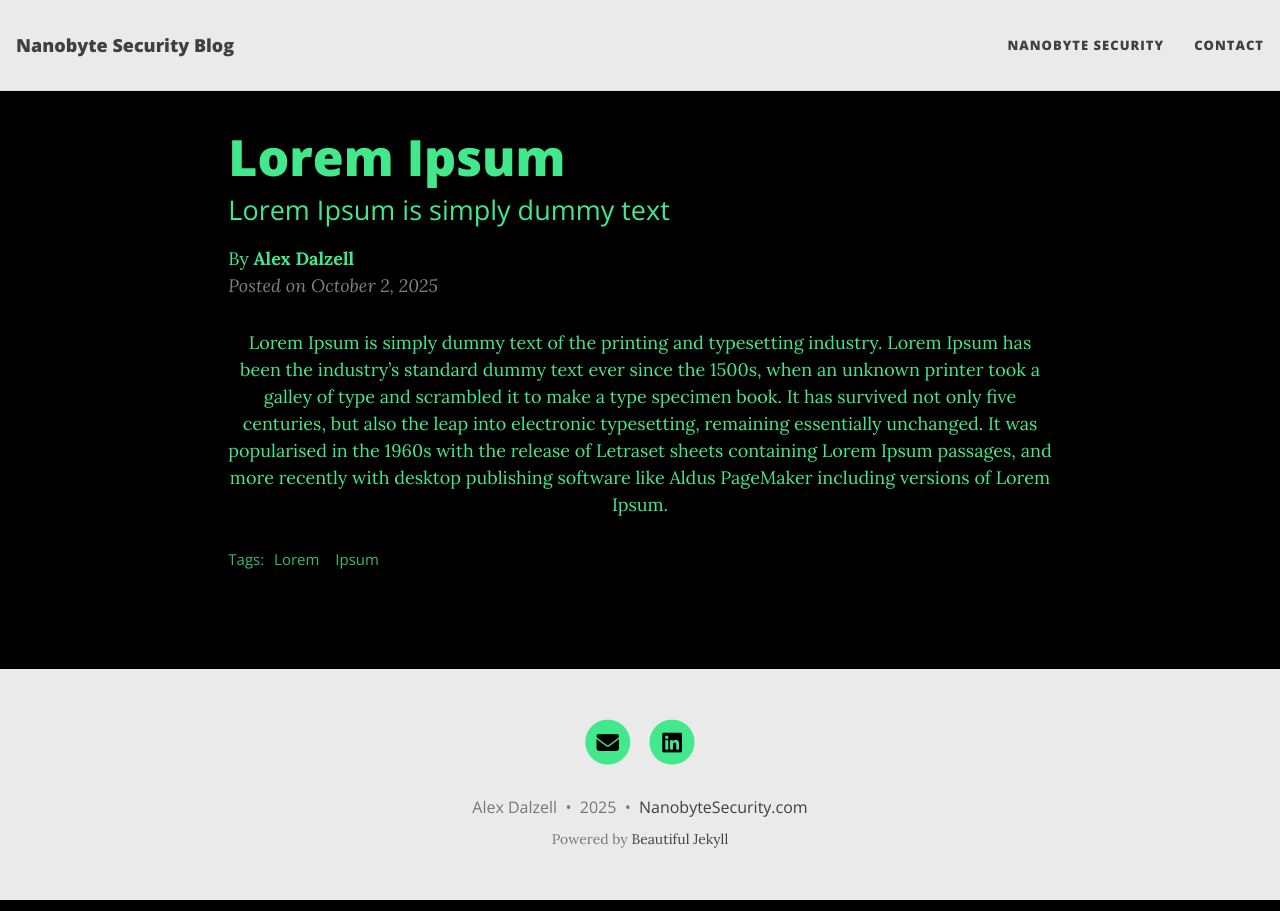
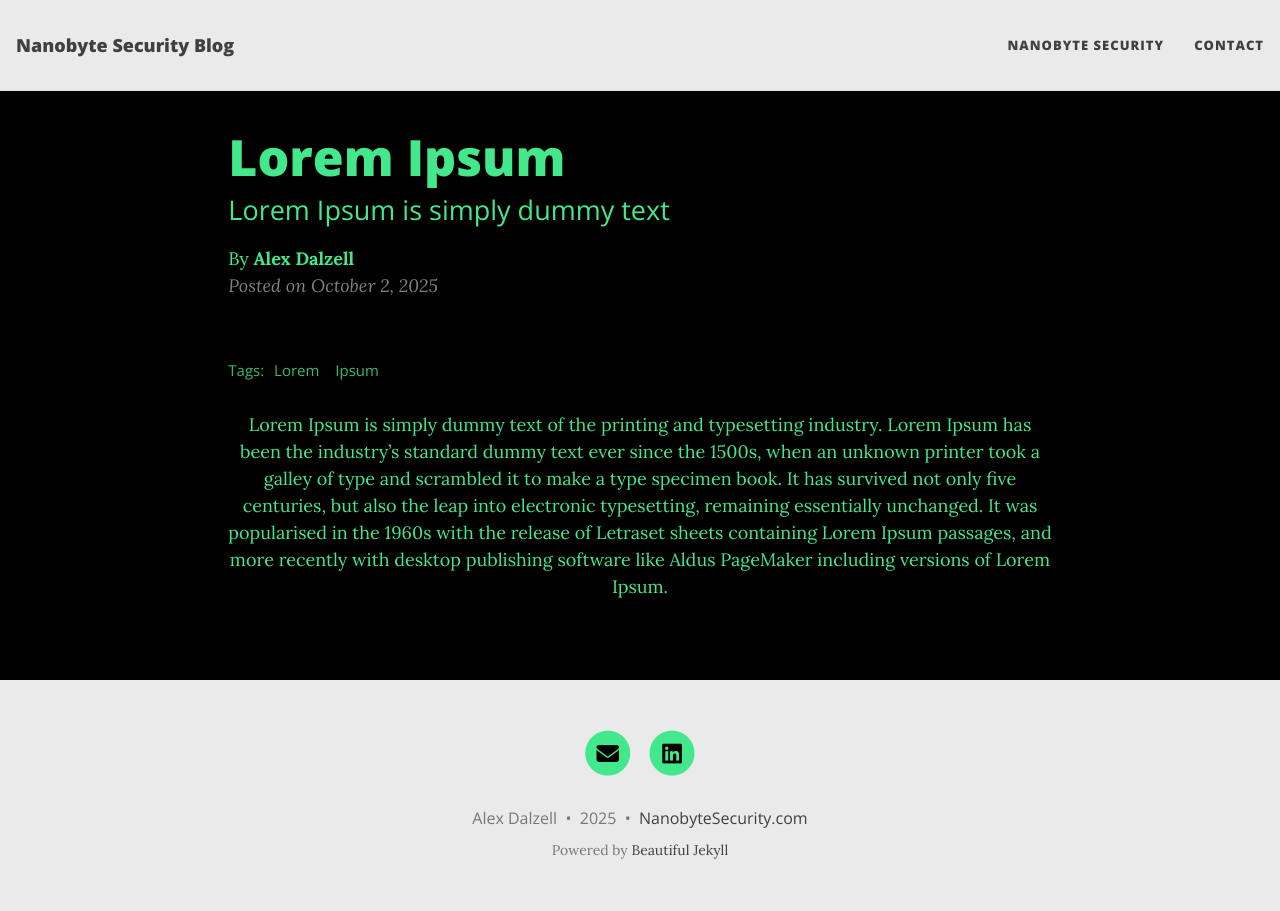
Before and after one commit to nanobyte-security/blog.nanobytesecurity.github.io, a Jekyll site: the page built from _posts/2025-10-02-Lorem-Ipsum.md, in a window 1280 px wide. Built offline with Jekyll 4.4.1, drawn with Linux system fonts in a browser that asks for light colours.

Commit message:
Update post.html

```diff
--- a/_layouts/post.html
+++ b/_layouts/post.html
@@ -39,10 +39,6 @@ layout: base
         </div>
       {% endif %}
 
-      <div class="blog-post">
-        {{ content }}
-      </div>
-
       {% if page.tags.size > 0 %}
         <div class="blog-tags">
           <span>Tags:</span>
@@ -51,6 +47,10 @@ layout: base
           {% endfor %}
         </div>
       {% endif %}
+
+      <div class="blog-post">
+        {{ content }}
+      </div>
 
       {% if page.after-content %}
         <div class="after-content">
```
